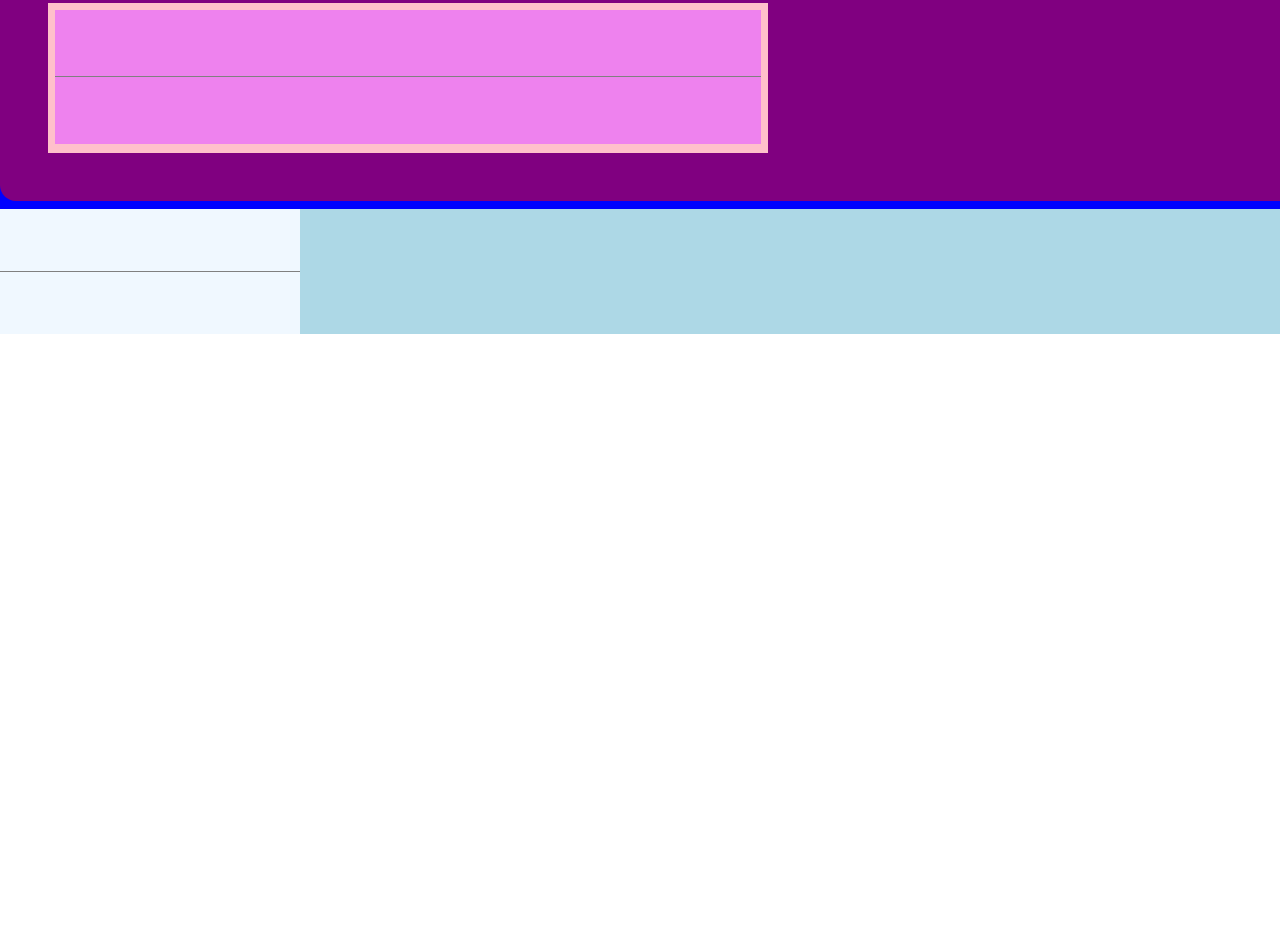
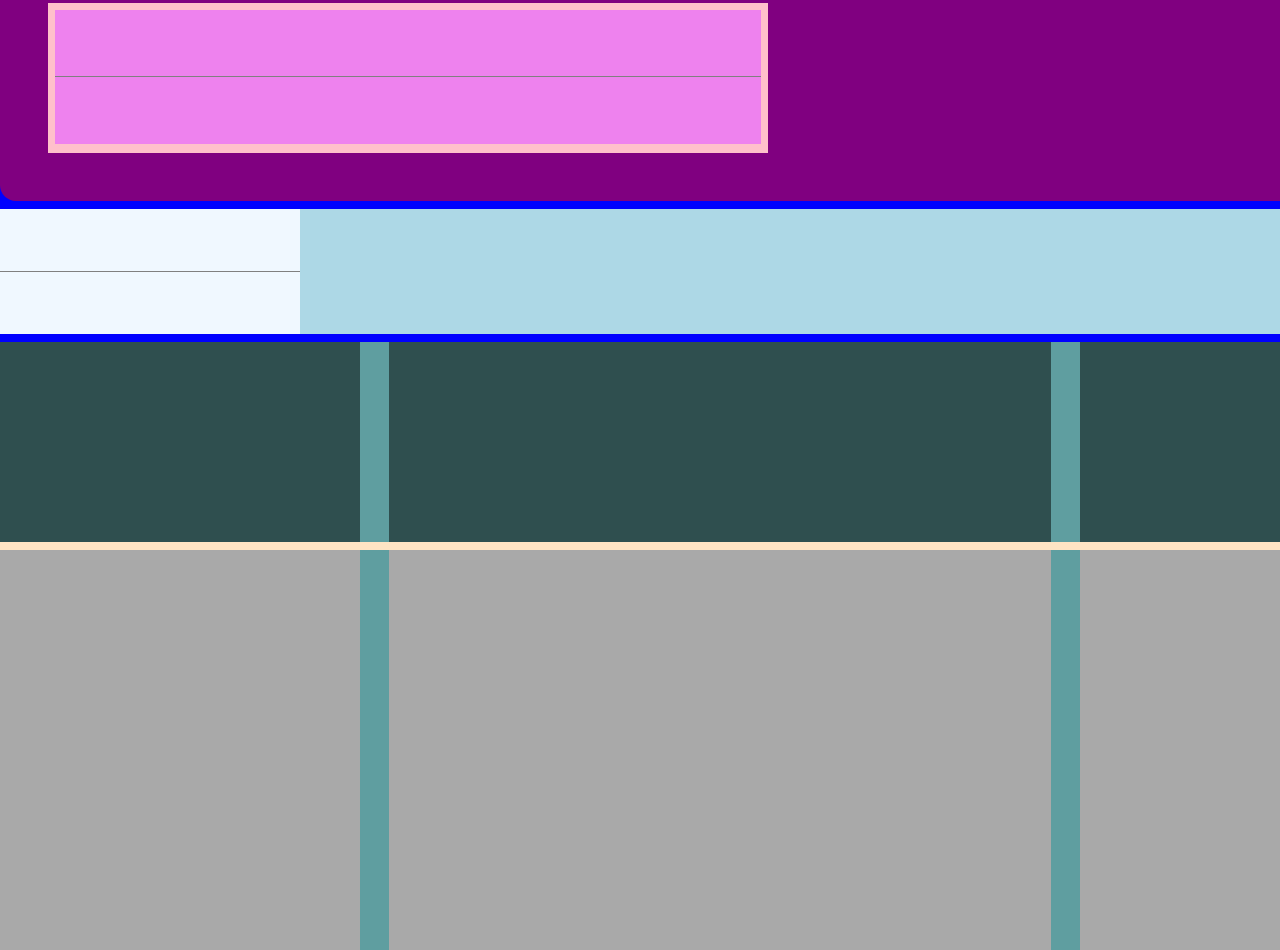
Before and after one commit to GianlucaGiovannini/htmlcss-struttura-wp, a plain HTML site: page index.html in a window 1280 px wide. Shown: the part 455-1405 px from the top of the page. Before the commit the page ends 813 px from the top, so only its background shows below. Drawn offline with Linux system fonts and the light colour scheme.

Commit message:
Add main with grid

```diff
--- a/css/style.css
+++ b/css/style.css
@@ -115,6 +115,42 @@ main > div {
     height: 50%;
 }
 
+/* grid */
+.grid {
+    background-color: bisque;
+    height: 300px;
+}
+
+.row-1 {
+    background-color:cadetblue;
+    margin-bottom: 0.5rem;
+}
+
+.row-1 > .img {
+    background-color:darkslategray;
+    height: 200px;
+    float: left;
+}
+
+.row-1 > .description {
+    background-color: darkgrey;
+    height: 400px;
+    float: left;
+}
+
+.col1 {
+    width: 25%;
+}
+
+.col2 {
+    width: 46%;
+    margin: 0 2%;
+}
+
+.col3 {
+    width: 25%;
+}
+
 
 
 /*
--- a/index.html
+++ b/index.html
@@ -44,7 +44,20 @@
         </div>
         <!-- /.leadership -->
 
-        <div class="grid"></div>
+        <div class="grid">
+            <div class="row-1 clearfix">
+                <div class="col1 img"></div>
+                <div class="col2 img"></div>
+                <div class="col3 img"></div>
+            </div>
+            <!-- /.row -->
+            <div class="row-1 clearfix">
+                <div class="col1 description"></div>
+                <div class="col2 description"></div>
+                <div class="col3 description"></div>
+            </div>
+            <!-- /.row -->
+        </div>
         <!-- /.grid -->
 
     </main>
```
